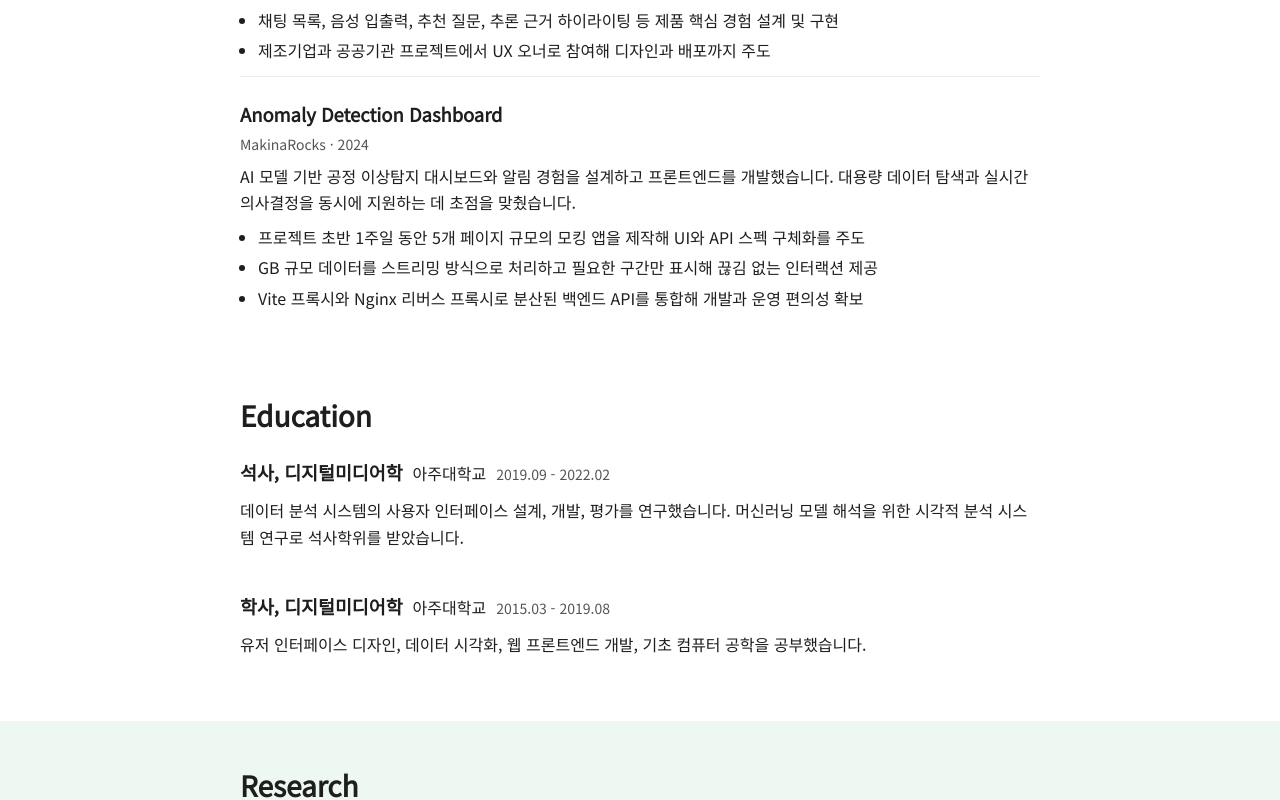
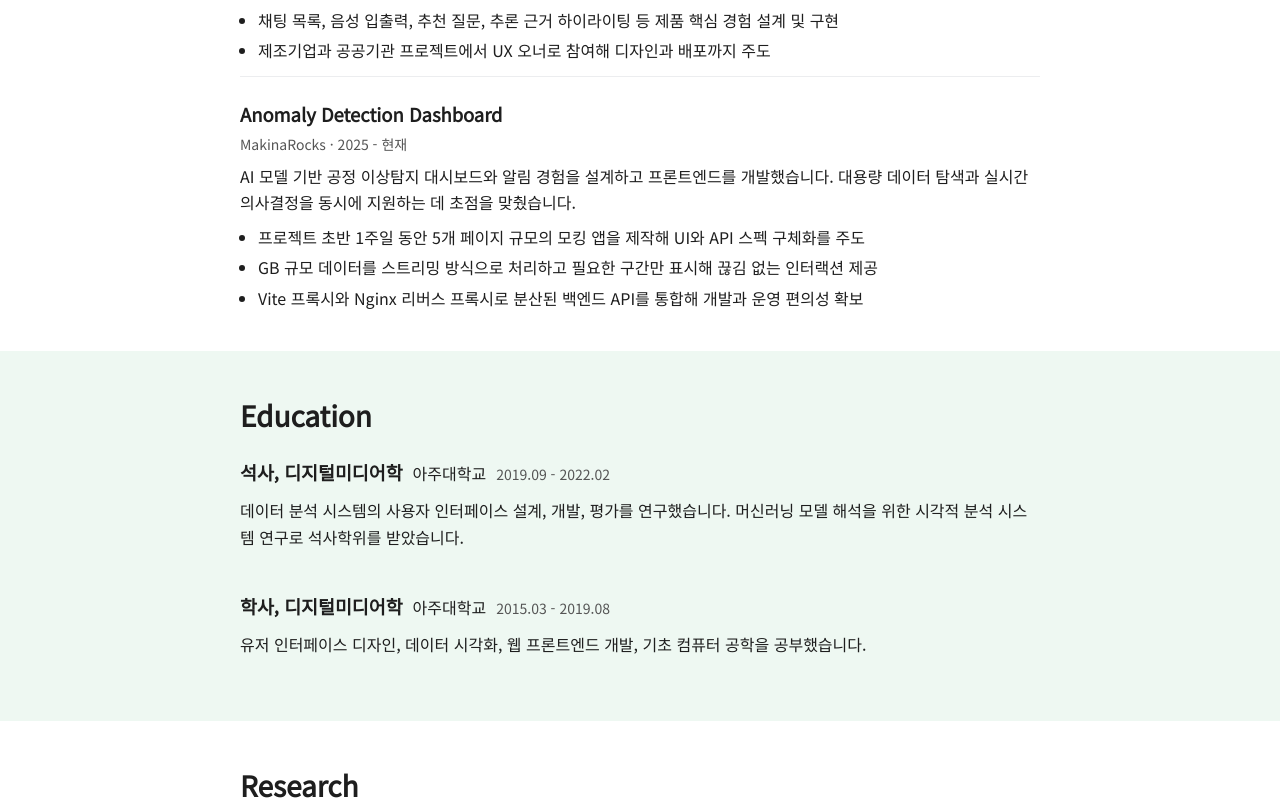
Before and after one commit to chanhee-park/chanhee-park.github.io, a React (Vite) app: page / in a window 1280 px wide. Shown: the part 1486-2286 px from the top of the page. Built offline with nearby package versions, Linux system fonts and the light colour scheme.

Commit message:
fix: polish portfolio layout and project dates

```diff
--- a/src/data/projects.ts
+++ b/src/data/projects.ts
@@ -18,7 +18,7 @@ export const projects: Project[] = [
     id: 'makinarocks-chatbot',
     name: 'Enterprise Chatbot Platform',
     company: 'MakinaRocks',
-    period: '2024 - 2025',
+    period: '2025 - 현재',
     summary:
       '납품형 챗봇 프론트엔드의 공통 구조를 설계하고 제품별 앱을 빠르게 납품할 수 있는 개발 체계를 만들었습니다. 요구사항 분석부터 UX 설계, 개발, 배포까지 폭넓게 담당했습니다.',
     highlights: [
@@ -31,7 +31,7 @@ export const projects: Project[] = [
     id: 'makinarocks-anomaly-dashboard',
     name: 'Anomaly Detection Dashboard',
     company: 'MakinaRocks',
-    period: '2024',
+    period: '2025 - 현재',
     summary:
       'AI 모델 기반 공정 이상탐지 대시보드와 알림 경험을 설계하고 프론트엔드를 개발했습니다. 대용량 데이터 탐색과 실시간 의사결정을 동시에 지원하는 데 초점을 맞췄습니다.',
     highlights: [
--- a/src/styles/components.css
+++ b/src/styles/components.css
@@ -89,7 +89,7 @@ section#experiences {
 }
 
 section#educations {
-  background-color: white;
+  background-color: var(--bright-green);
 }
 
 /* Projects */
@@ -142,7 +142,7 @@ section#projects li.projectItem:last-child {
 }
 
 section#researches {
-  background-color: var(--bright-green);
+  background-color: white;
 }
 
 section#researches .researchItem {
@@ -187,6 +187,7 @@ section#researches .materials a {
 
 /* Footer */
 footer {
+  background-color: white;
   max-width: 100%;
   width: 100%;
   text-align: center;
```
